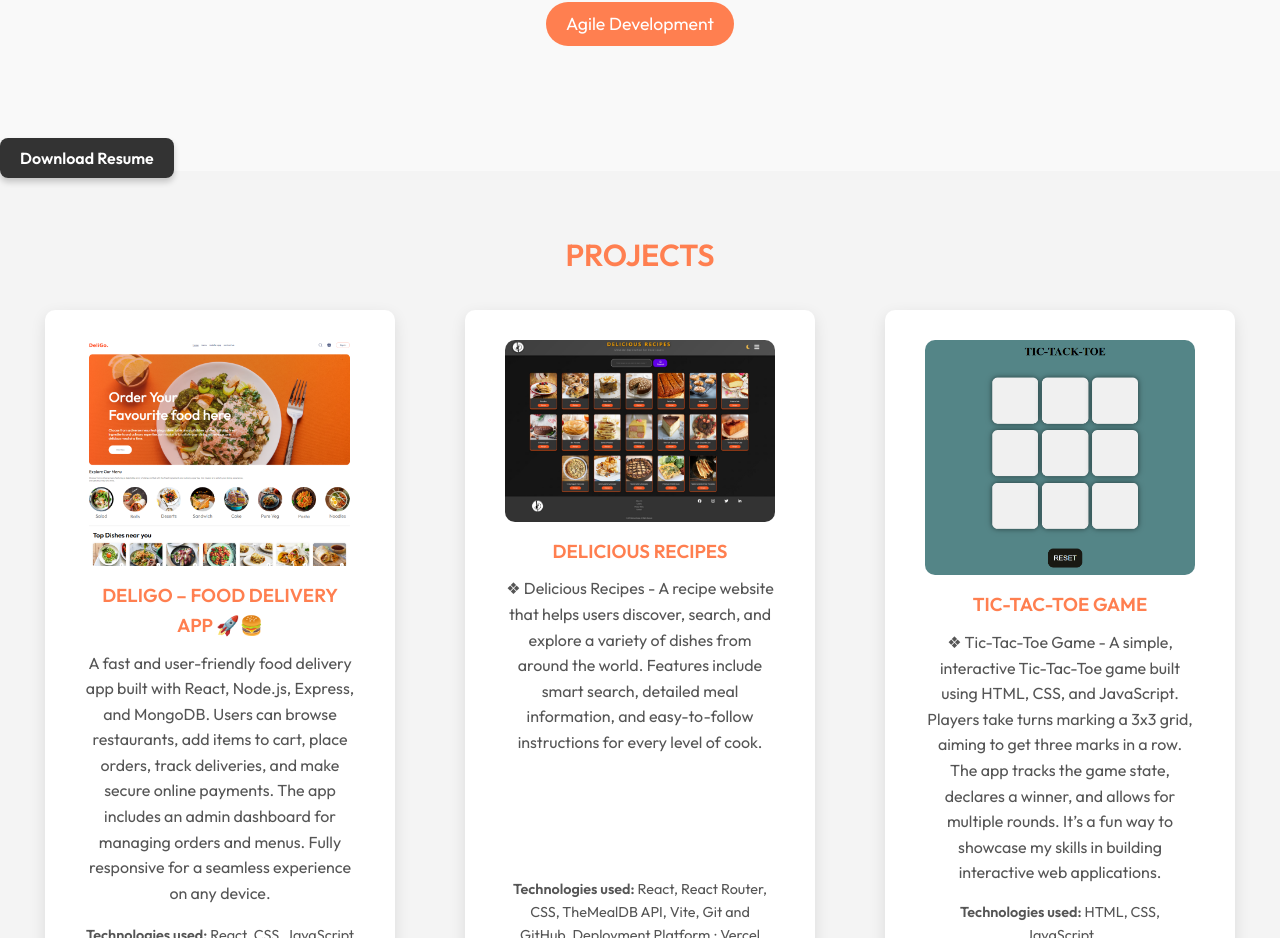
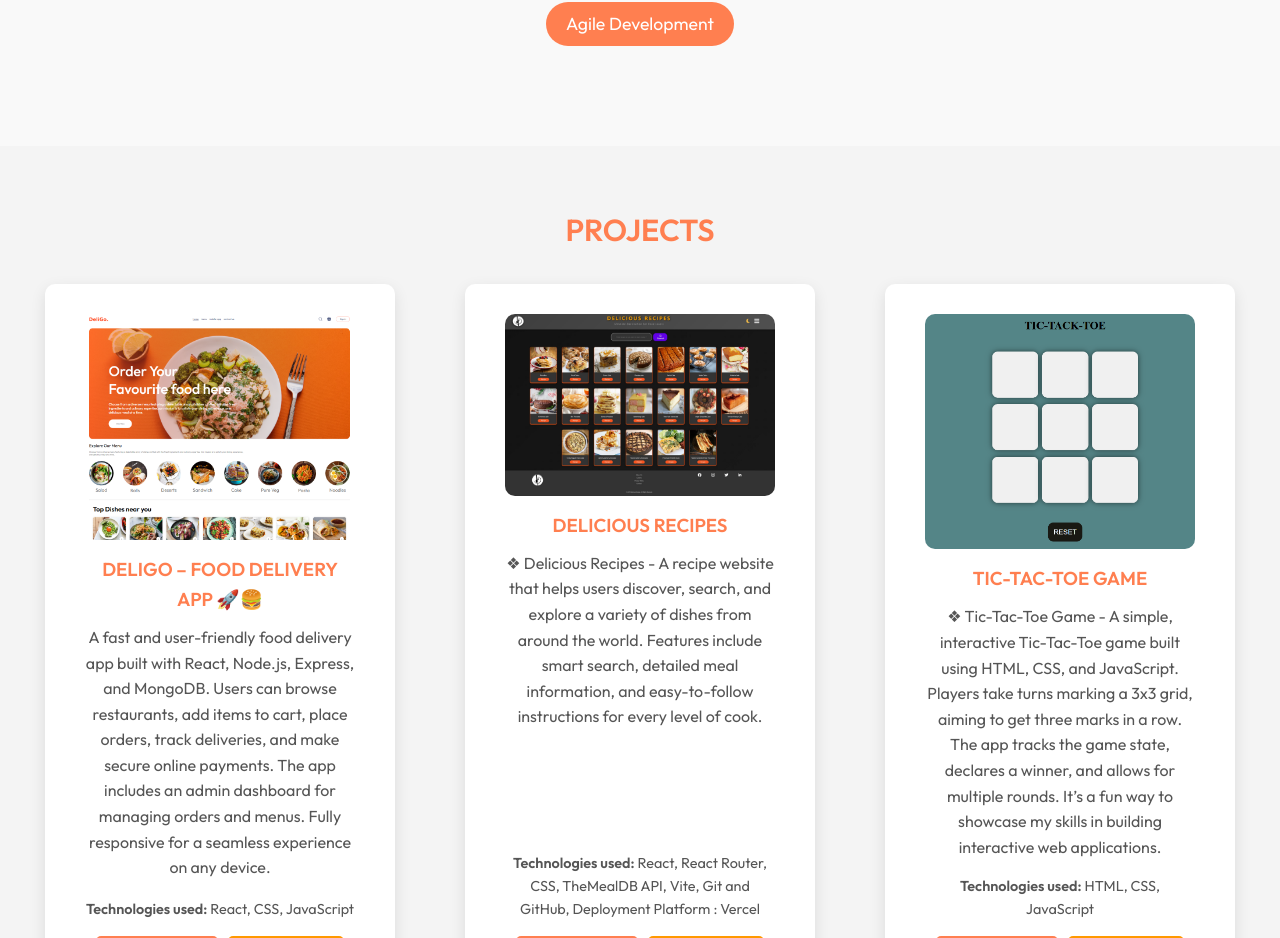
Before and after one commit to Anvithshetty17/portfolio, a React (Vite) app: page / in a window 1280 px wide. Shown: the part 816-1754 px from the top of the page. Built offline with nearby package versions, Linux system fonts and the light colour scheme.

Commit message:
Update App.jsx

```diff
--- a/src/App.jsx
+++ b/src/App.jsx
@@ -3,7 +3,7 @@ import React from 'react';
 import Header from './Components/Header';
 import About from './Components/About';
 import Projects from './Components/Projects';
-import DownloadResume from './Components/DownloadResume';
+
 import Contact from './Components/Contact';
 import Footer from './Components/Footer';
 import './index.css';
@@ -13,7 +13,7 @@ const App = () => {
     <div>
       <Header />
       <About />
-      <DownloadResume  />
+
       <Projects />
       <Contact />
       <Footer />
```
